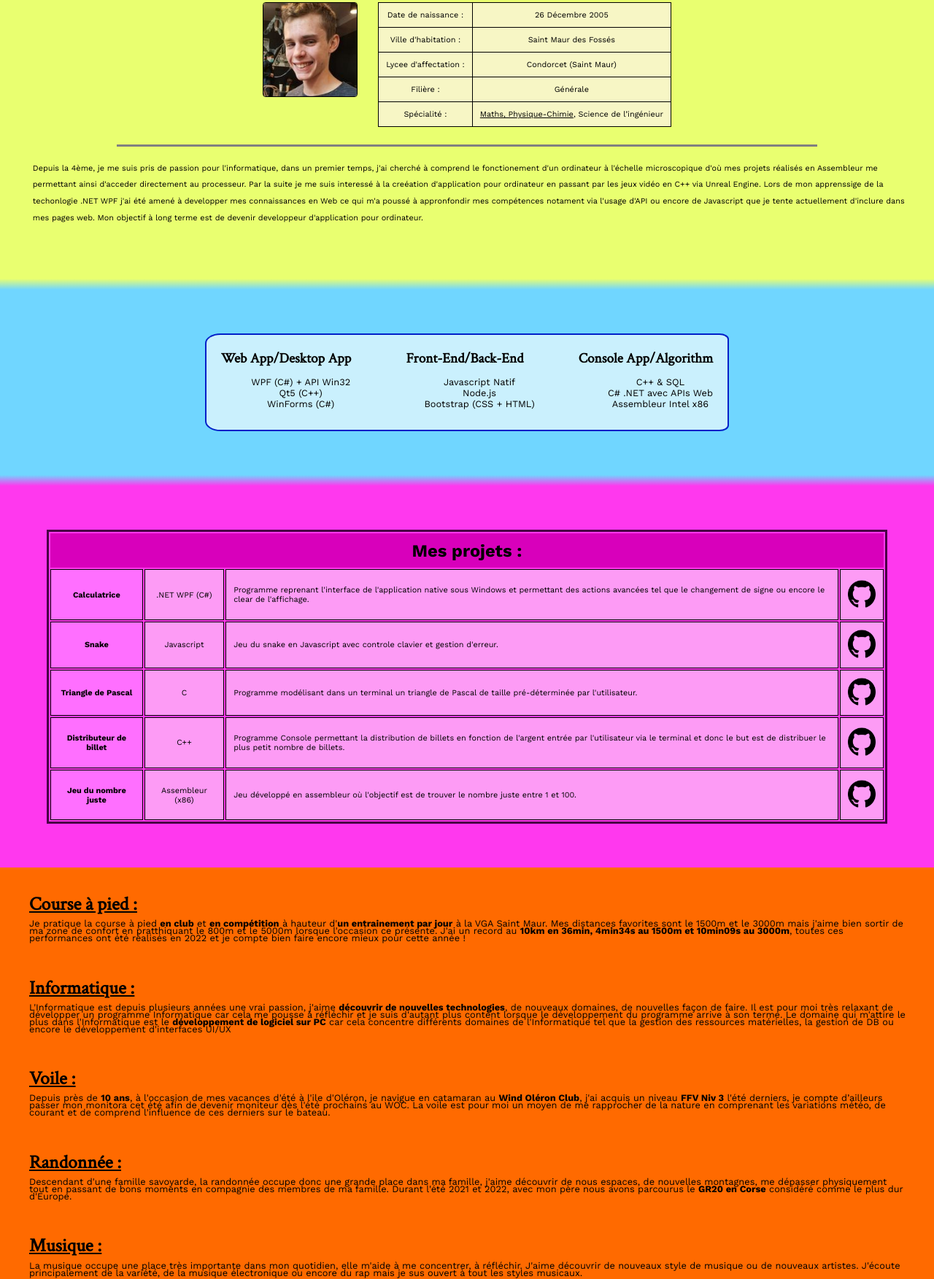
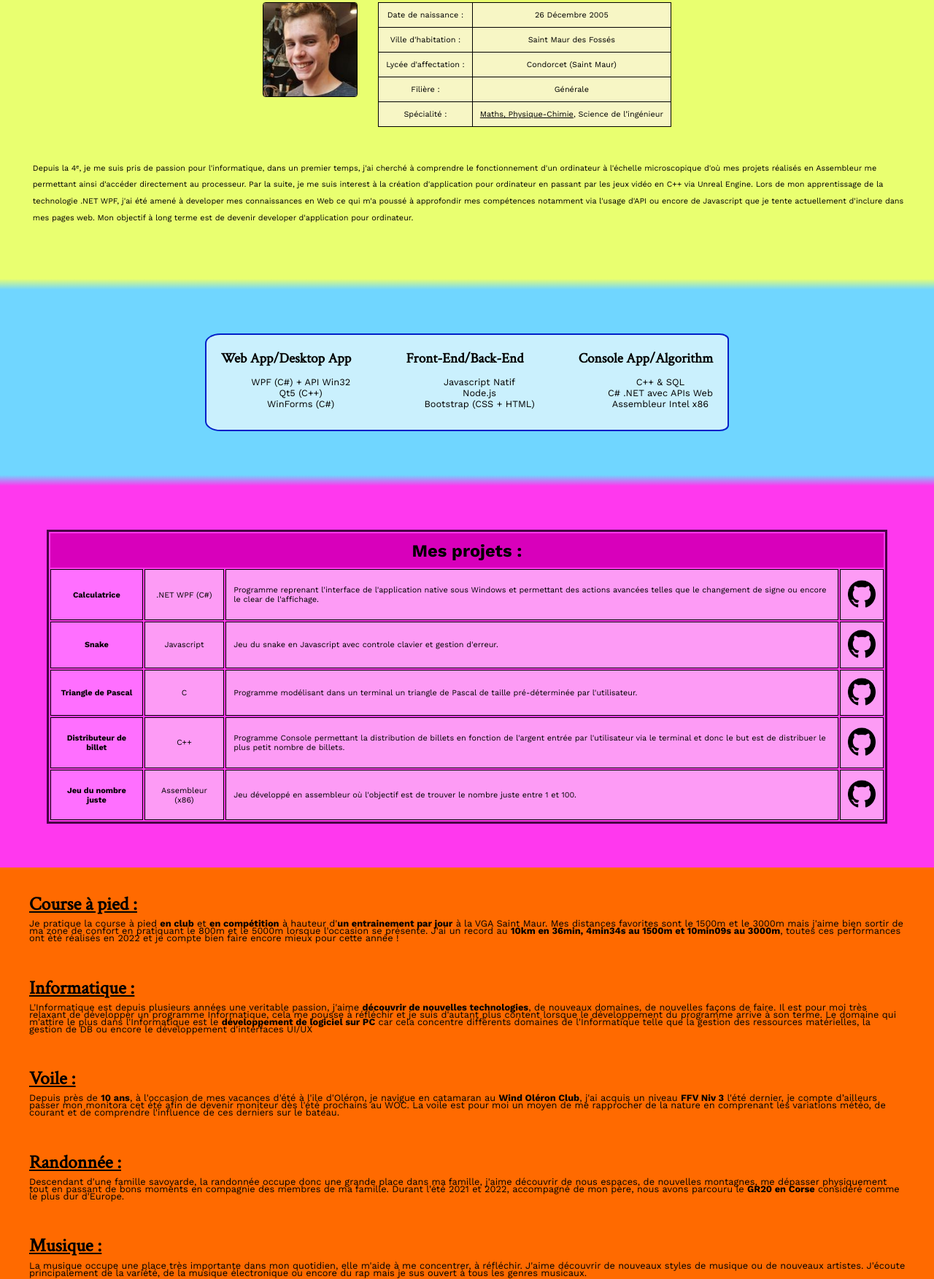
Before and after one commit to SautiereQDev/Portfolio, a plain HTML site: page index.html in a window 1280 px wide. Shown: the part 171-1924 px from the top of the page at 73% size. Drawn offline with nearby package versions, Linux system fonts and the light colour scheme.

Commit message:
Update index.html

```diff
--- a/index.html
+++ b/index.html
@@ -1,11 +1,9 @@
 <!DOCTYPE html>
-<html>
+<html lang="fr">
 
 <head>
   <meta charset="utf-8">
   <link rel="stylesheet" href="css/style.css">
-  <link rel="stylesheet" href="font\stylesheet.css">
-  <link rel="stylesheet" href="font\stylesheet (1).css">
   <link href="https://fonts.googleapis.com/css?family=Crimson+Text|Work+Sans:400,700" rel="stylesheet">
   <title>Quentin Sautière Web Site</title>
   <nav class="navbar">
@@ -35,7 +33,7 @@
         <td>Saint Maur des Fossés</td>
       </tr>
       <tr>
-        <td>Lycee d'affectation : </td>
+        <td>Lycée d'affectation : </td>
         <td>Condorcet (Saint Maur)</td>
       </tr>
       <tr>
@@ -49,15 +47,15 @@
           l’ingénieur</td>
       </tr>
     </table>
-    <hr noshade>
+    <hr>
     <p>
-      Depuis la 4ème, je me suis pris de passion pour l'informatique, dans un premier temps, j'ai cherché à comprend
-      le fonctionement d'un ordinateur à l'échelle microscopique d'où mes projets réalisés en Assembleur me permettant
-      ainsi d'acceder directement au processeur. Par la suite je me suis interessé à la creéation d'application pour
-      ordinateur en passant par les jeux vidéo en C++ via Unreal Engine. Lors de mon apprenssige de la techonlogie
-      .NET WPF j'ai été amené à developper mes connaissances en Web ce qui m'a poussé à appronfondir mes compétences
-      notament via l'usage d'API ou encore de Javascript que je tente actuellement d'inclure dans mes pages web. Mon
-      objectif à long terme est de devenir developpeur d'application pour ordinateur.
+      Depuis la 4ᵉ, je me suis pris de passion pour l'informatique, dans un premier temps, j'ai cherché à comprendre
+      le fonctionnement d'un ordinateur à l'échelle microscopique d'où mes projets réalisés en Assembleur me permettant
+      ainsi d'accéder directement au processeur. Par la suite, je me suis interest à la création d'application pour
+      ordinateur en passant par les jeux vidéo en C++ via Unreal Engine. Lors de mon apprentissage de la technologie
+      .NET WPF, j'ai été amené à developer mes connaissances en Web ce qui m'a poussé à approfondir mes compétences
+      notamment via l'usage d'API ou encore de Javascript que je tente actuellement d'inclure dans mes pages web. Mon
+      objectif à long terme est de devenir developer d'application pour ordinateur.
     </p>
   </section>
   <div class="transition" id="degrade-jaune-bleu"></div>
@@ -85,6 +83,7 @@
         <li>C# .NET avec APIs Web</li>
         <li>Assembleur Intel x86 </li>
       </ul>
+    </div>
   </section>
   <div id="degrade-bleu-rose"></div>
   <section id="Projets">
@@ -103,7 +102,7 @@
           </td>
           <td class="descr_cell">
             <p>Programme reprenant l'interface de l'application native sous Windows et permettant des actions avancées
-              tel
+              telles
               que le changement de signe ou encore le clear de l'affichage.</p>
           </td>
           <td>
@@ -135,7 +134,7 @@
           </td>
           <td>
             <p>C</p>
-          </td class="title_cell">
+          </td>
           <td class="descr_cell">
             <p>Programme modélisant dans un terminal un triangle de Pascal de taille pré-déterminée par l'utilisateur.
             </p>
@@ -189,20 +188,20 @@
         <p>Je pratique la course à pied <strong>en club</strong> et <strong>en compétition</strong> à hauteur
           d'<strong>un entrainement par jour</strong> à la VGA Saint
           Maur. Mes distances favorites sont le 1500m et le 3000m mais j'aime bien sortir de ma zone de confort en
-          pratthiquant le 800m et le 5000m lorsque l'occasion ce présente.
+          pratiquant le 800m et le 5000m lorsque l'occasion se présente.
           J'ai un record au <strong>10km en 36min, 4min34s au 1500m et 10min09s au 3000m</strong>, toutes ces
           performances ont été réalisés en 2022 et je compte bien faire encore mieux pour cette année !
         </p>
       </li>
       <li>
         <h3><u>Informatique : </u></h3>
-        <p>L'Informatique est depuis plusieurs années une vrai passion, j'aime <strong>découvrir de nouvelles
+        <p>L'Informatique est depuis plusieurs années une veritable passion, j'aime <strong>découvrir de nouvelles
             technologies</strong>, de
-          nouveaux domaines, de nouvelles façon de faire. Il est pour moi très relaxant de développer un programme
-          Informatique car cela me pousse à réfléchir et je suis d'autant plus content lorsque le développement du
+          nouveaux domaines, de nouvelles façons de faire. Il est pour moi très relaxant de développer un programme
+          Informatique, cela me pousse à réfléchir et je suis d'autant plus content lorsque le développement du
           programme arrive à son terme. Le domaine qui m'attire le plus dans l'Informatique est le <strong>développement
             de
-            logiciel sur PC</strong> car cela concentre différents domaines de l'Informatique tel que la gestion des
+            logiciel sur PC</strong> car cela concentre différents domaines de l'Informatique telle que la gestion des
           ressources
           matérielles, la gestion de DB ou encore le développement d'interfaces UI/UX</p>
       </li>
@@ -210,17 +209,17 @@
         <h3><u>Voile : </u></h3>
         <p>Depuis près de <strong>10 ans</strong>, à l'occasion de mes vacances d'été à l'ile d'Oléron, je navigue en
           catamaran au <strong>Wind
-            Oléron Club</strong>, j'ai acquis un niveau <strong>FFV Niv 3</strong> l'été derniers, je compte d’ailleurs
+            Oléron Club</strong>, j'ai acquis un niveau <strong>FFV Niv 3</strong> l'été dernier, je compte d’ailleurs
           passer mon monitora cet été afin de
           devenir moniteur dès l'été prochains au WOC. La voile est pour moi un moyen de me rapprocher de la nature en
-          comprenant les variations météo, de courant et de comprend l'influence de ces derniers sur le bateau.</p>
+          comprenant les variations météo, de courant et de comprendre l'influence de ces derniers sur le bateau.</p>
       </li>
       <li>
         <h3><u>Randonnée :</u></h3>
         <p>
           Descendant d'une famille savoyarde, la randonnée occupe donc une grande place dans ma famille, j'aime
           découvrir de nous espaces, de nouvelles montagnes, me dépasser physiquement tout en passant de bons moments en
-          compagnie des membres de ma famille. Durant l'été 2021 et 2022, avec mon père nous avons parcourus le
+          compagnie des membres de ma famille. Durant l'été 2021 et 2022, accompagné de mon père, nous avons parcouru le
           <strong>GR20 en Corse</strong> considéré comme le plus dur d'Europe.
         </p>
       </li>
@@ -228,8 +227,8 @@
         <h3><u>Musique :</u></h3>
         <p>
           La musique occupe une place très importante dans mon quotidien, elle m'aide à me concentrer, à réfléchir.
-          J'aime découvrir de nouveaux style de musique ou de nouveaux artistes. J'écoute principalement de la variété,
-          de la musique électronique ou encore du rap mais je sus ouvert à tout les styles musicaux.
+          J'aime découvrir de nouveaux styles de musique ou de nouveaux artistes. J'écoute principalement de la variété,
+          de la musique électronique ou encore du rap mais je sus ouvert à tous les genres musicaux.
         </p>
       </li>
     </ul>
```
